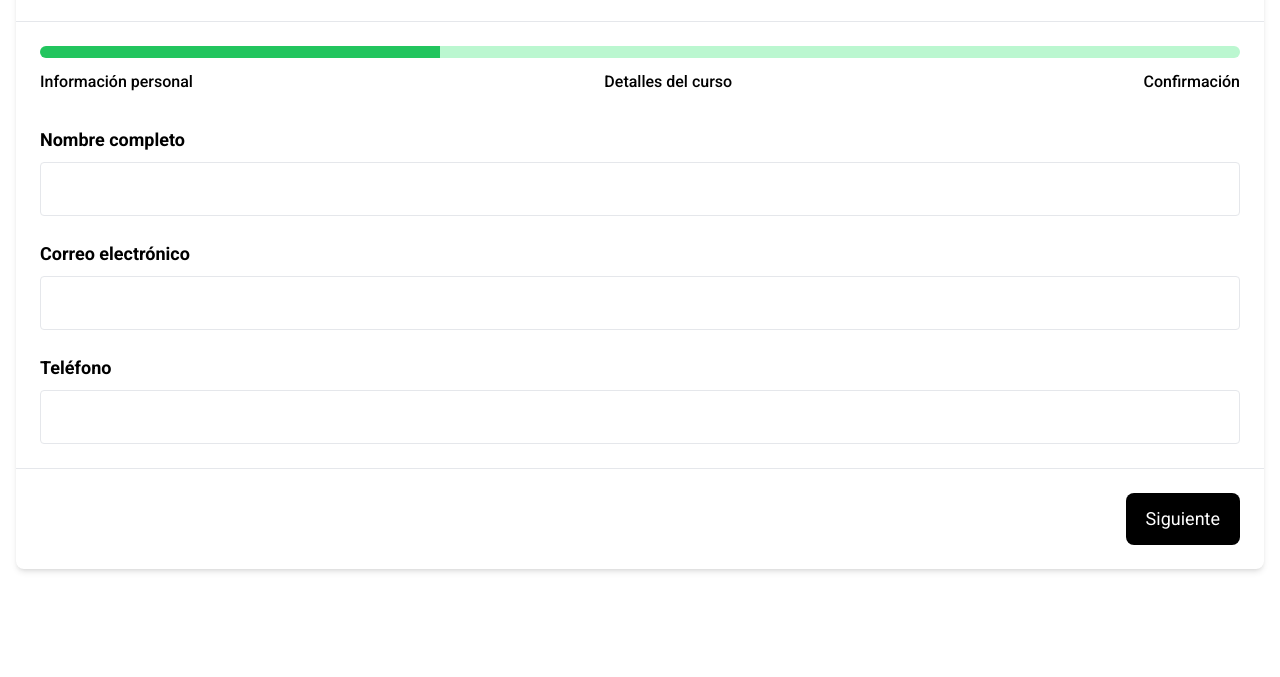
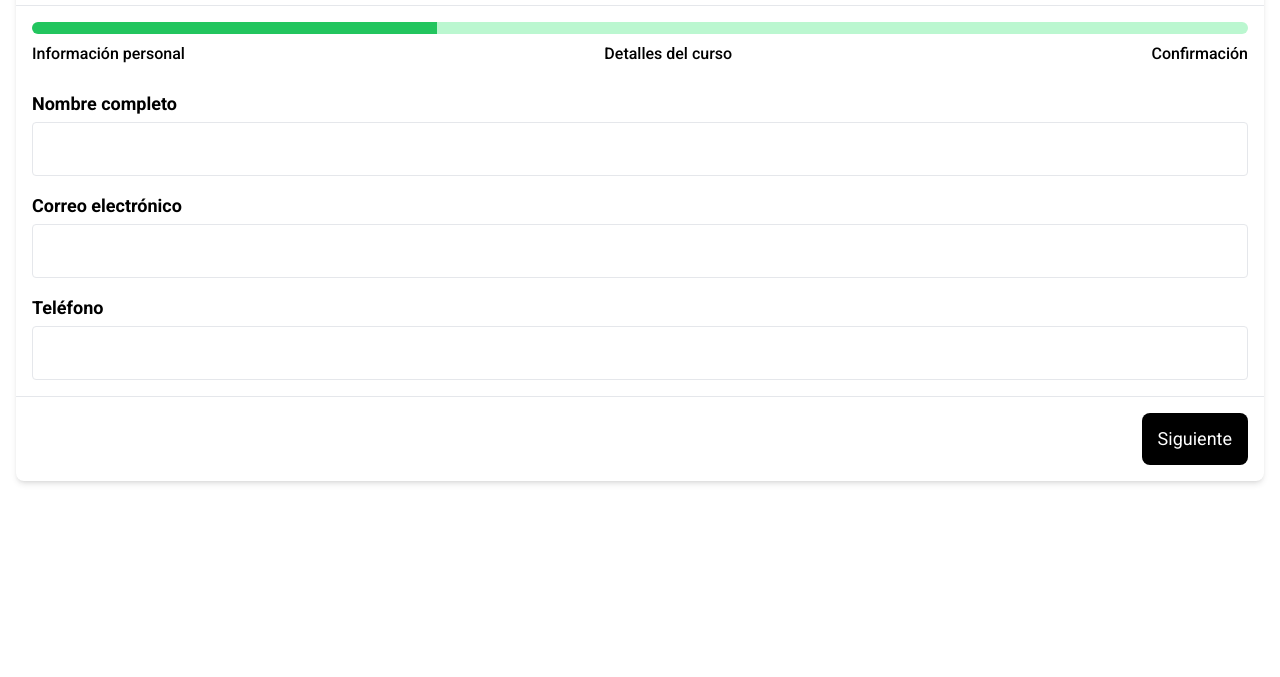
Before and after one commit to Luciano-Badilla/cursos_enfermeria, a plain HTML site: page sub_pages/inscription.html in a window 1280 px wide. Shown: the part 123-800 px from the top of the page. Drawn offline with nearby package versions, Linux system fonts and the light colour scheme.

Commit message:
Update inscription.html

```diff
--- a/sub_pages/inscription.html
+++ b/sub_pages/inscription.html
@@ -28,60 +28,62 @@
 <body>
     <div class="container mx-0 px-4 py-8 w-full">
         <div class="bg-white shadow-md rounded-lg w-full flex flex-col">
-            <div class="p-6 border-b flex-grow">
-                <h2 class="text-3xl font-bold">Formulario de Inscripción</h2>
-                <p class="text-gray-700 text-lg">Por favor, completa tus datos para inscribirte al curso.</p>
+            <div class="p-4 border-b flex-grow">
+                <h2 class="text-xl lg:text-3xl font-bold">Formulario de Inscripción</h2>
+                <p class="text-gray-700 text-base lg:text-lg">Por favor, completa tus datos para inscribirte al curso.
+                </p>
             </div>
-            <div class="flex-grow p-6 overflow-auto">
-                <div class="mb-8">
-                    <div class="flex justify-between mb-3">
-                        <div id="progress-step-1" class="w-1/3 h-3 rounded-l-full bg-green-500"></div>
-                        <div id="progress-step-2" class="w-1/3 h-3 bg-green-200"></div>
-                        <div id="progress-step-3" class="w-1/3 h-3 rounded-r-full bg-green-200"></div>
+            <div class="flex-grow p-4 overflow-auto">
+                <div class="mb-6">
+                    <div class="flex justify-between mb-2">
+                        <div id="progress-step-1" class="w-1/3 h-2 lg:h-3 rounded-l-full bg-green-500"></div>
+                        <div id="progress-step-2" class="w-1/3 h-2 lg:h-3 bg-green-200"></div>
+                        <div id="progress-step-3" class="w-1/3 h-2 lg:h-3 rounded-r-full bg-green-200"></div>
                     </div>
-                    <div class="flex justify-between text-base font-medium">
+                    <div class="flex justify-between text-xs lg:text-base font-medium">
                         <span>Información personal</span>
                         <span>Detalles del curso</span>
                         <span>Confirmación</span>
                     </div>
                 </div>
                 <form id="inscripcion-form" novalidate>
-                    <div id="step-1" class="space-y-6">
-                        <div class="flex flex-col space-y-2">
-                            <label for="nombre" class="font-semibold text-lg">Nombre completo</label>
-                            <input id="nombre" name="nombre" type="text" class="border rounded px-4 py-3 w-full text-lg"
-                                required>
-                            <p class="error-message text-sm text-red-500" id="error-nombre">Este campo es obligatorio.
-                            </p>
+                    <div id="step-1" class="space-y-4">
+                        <div class="flex flex-col space-y-1">
+                            <label for="nombre" class="font-semibold text-base lg:text-lg">Nombre completo</label>
+                            <input id="nombre" name="nombre" type="text"
+                                class="border rounded px-4 py-3 w-full text-base lg:text-lg" required>
+                            <p class="error-message text-xs lg:text-sm text-red-500" id="error-nombre">Este campo es
+                                obligatorio.</p>
                         </div>
-                        <div class="flex flex-col space-y-2">
-                            <label for="email" class="font-semibold text-lg">Correo electrónico</label>
-                            <input id="email" name="email" type="email" class="border rounded px-4 py-3 w-full text-lg"
-                                required>
-                            <p class="error-message text-sm text-red-500" id="error-email">Ingrese un correo electrónico
-                                válido.</p>
+                        <div class="flex flex-col space-y-1">
+                            <label for="email" class="font-semibold text-base lg:text-lg">Correo electrónico</label>
+                            <input id="email" name="email" type="email"
+                                class="border rounded px-4 py-3 w-full text-base lg:text-lg" required>
+                            <p class="error-message text-xs lg:text-sm text-red-500" id="error-email">Ingrese un correo
+                                electrónico válido.</p>
                         </div>
-                        <div class="flex flex-col space-y-2">
-                            <label for="telefono" class="font-semibold text-lg">Teléfono</label>
+                        <div class="flex flex-col space-y-1">
+                            <label for="telefono" class="font-semibold text-base lg:text-lg">Teléfono</label>
                             <input id="telefono" name="telefono" type="tel"
-                                class="border rounded px-4 py-3 w-full text-lg" required>
-                            <p class="error-message text-sm text-red-500" id="error-telefono">Este campo es obligatorio.
-                            </p>
+                                class="border rounded px-4 py-3 w-full text-base lg:text-lg" required>
+                            <p class="error-message text-xs lg:text-sm text-red-500" id="error-telefono">Este campo es
+                                obligatorio.</p>
                         </div>
                     </div>
-                    <!-- Step 2 y Step 3 siguen el mismo formato -->
+                    <!-- Ajustes similares para los pasos 2 y 3 -->
                 </form>
             </div>
-            <div class="p-6 border-t">
+            <div class="p-4 border-t">
                 <div class="flex justify-between w-full">
                     <button id="prev-button"
-                        class="bg-gray-300 text-gray-800 px-5 py-3 rounded-lg text-lg hidden">Anterior</button>
+                        class="bg-gray-300 text-gray-800 px-4 py-3 rounded-lg text-base lg:text-lg hidden">Anterior</button>
                     <button id="next-button"
-                        class="bg-black text-white px-5 py-3 rounded-lg text-lg ml-auto">Siguiente</button>
+                        class="bg-black text-white px-4 py-3 rounded-lg text-base lg:text-lg ml-auto">Siguiente</button>
                 </div>
             </div>
         </div>
     </div>
+
 
     <script>
         let currentStep = 1;
```
